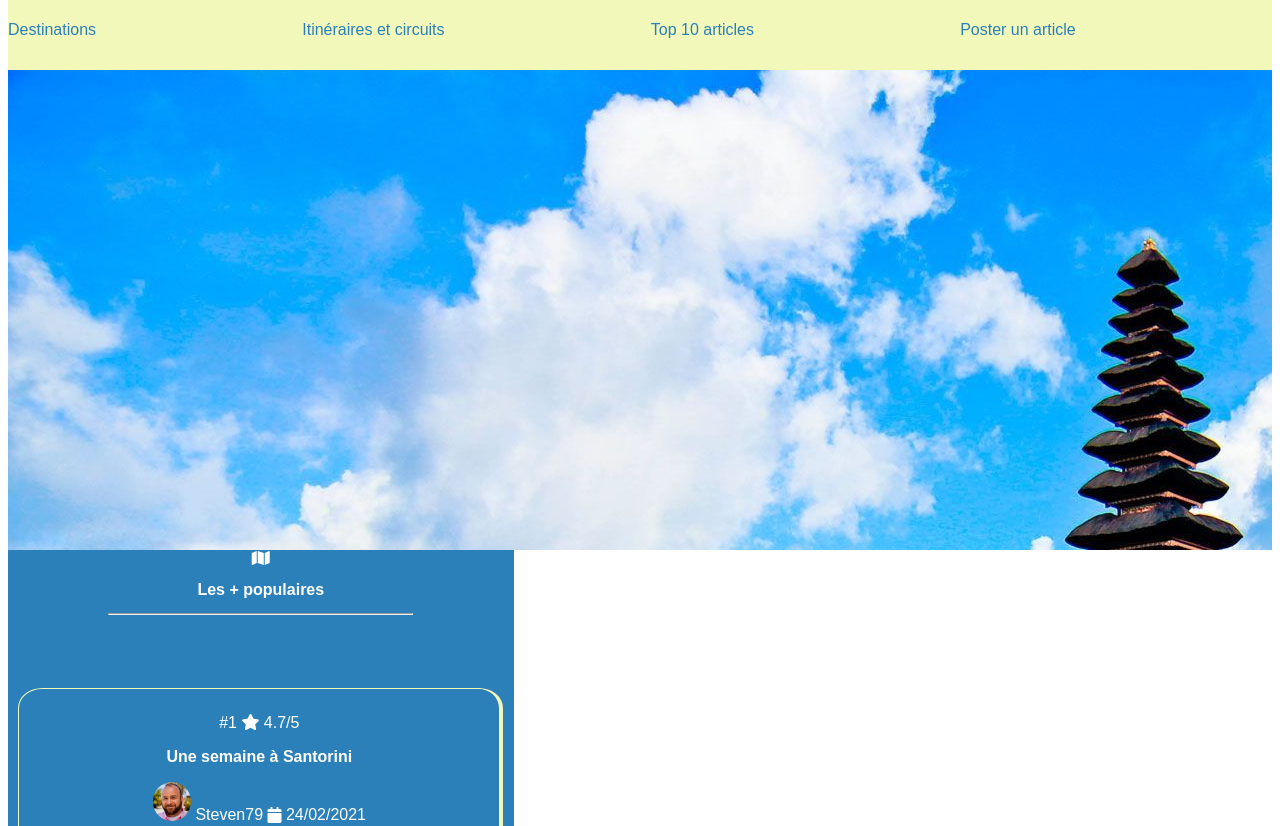
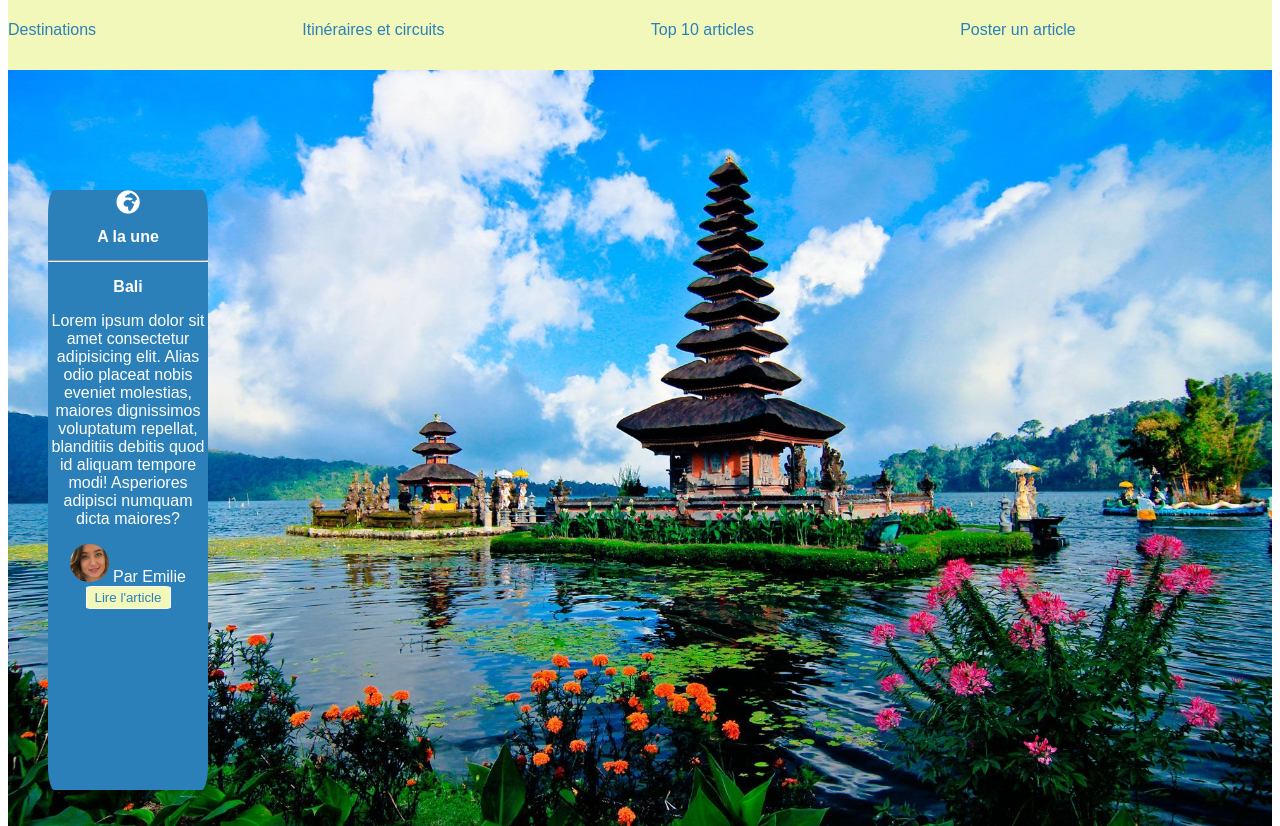
Before and after one commit to sylvainrotureau/sitedevoyage, a plain HTML site: page index.html in a window 1280 px wide. Shown: the part 338-1164 px from the top of the page. Drawn offline with Linux system fonts and the light colour scheme; a web font is replaced by a local one.

Commit message:
worked on header and blog

```diff
--- a/css/_header.scss
+++ b/css/_header.scss
@@ -1,5 +1,35 @@
 #header {
-    background: url(../images/bali.jpg);
-    min-height: 30rem;
+        background: url(../images/bali.jpg);
+        height: 50rem;
+        background-position: center;
+        background-size: cover;
 
+        display: grid;
+        grid-template-columns: 5vh 20vh 75vh;
+        grid-template-rows: 15vh 75vh 10vh;
+
+        color: white;
+        text-align: center;
+
+
+        .header-card {
+                grid-column: 2/3;
+                grid-row: 2/3;
+                border-radius: 4%;
+                background-color: $color1;
+
+                i {
+                        font-size: 1.5rem;
+                }
+
+                .header-author {
+                        img {
+                            font-style: italic;
+                            border-radius: 50%;
+                            width: 3vw;
+                        }
+
+                    }
+
+        }
 }
--- a/css/_partners.scss
+++ b/css/_partners.scss
@@ -1,4 +1,6 @@
 #partners {
     background: url(../images/plane.jpg);
     min-height: 30rem;
+    background-position: center;
+    background-size: cover;
 }
--- a/css/_top.scss
+++ b/css/_top.scss
@@ -1,4 +1,6 @@
 #top {
-    background: url(../images/beach.jpg);
-    min-height: 20rem;
+        background: url(../images/beach.jpg);
+        height: 20rem;
+        background-position: center;
+        background-size: cover;
 }
--- a/index.html
+++ b/index.html
@@ -12,14 +12,38 @@
 </head>
 
 <body>
-    <section id="top"></section>
+    <section id="top">
+    </section>
     <section id="nav">
         <div id="choice1"><a href="#">Destinations</a></div>
         <div id="choice2"><a href="#">Itinéraires et circuits</a></div>
         <div id="choice3"><a href="#">Top 10 articles</a></div>
         <div id="choice4"><a href="#">Poster un article</a></div>
     </section>
-    <section id="header"></section>
+    <section id="header">
+
+        <div class="header-card">
+            <div id="header-title">
+                <i class="fas fa-globe-africa"></i>
+                <h2>A la une</h2>
+                <hr>
+            </div>
+            <div class="article">
+                <h3>Bali</h3>
+
+                <p>Lorem ipsum dolor sit amet consectetur adipisicing elit. Alias odio placeat nobis eveniet molestias,
+                    maiores dignissimos voluptatum repellat, blanditiis debitis quod id aliquam tempore modi! Asperiores
+                    adipisci numquam dicta maiores?</p>
+            </div>
+            <div class="header-author">
+                <img src="./images/users/emilie.jpg" alt="Emilie">
+                Par Emilie
+            </div>
+
+            <button>Lire l'article</button>
+
+        </div>
+    </section>
 
     <section id="blog">
         <div id="aside">
```
Also changed, not shown: style.css, 1 other file.
